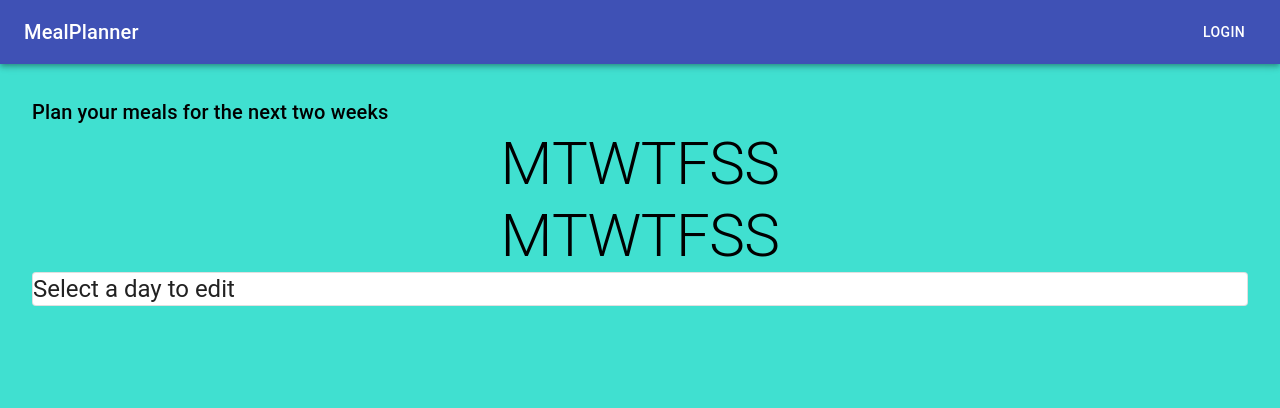
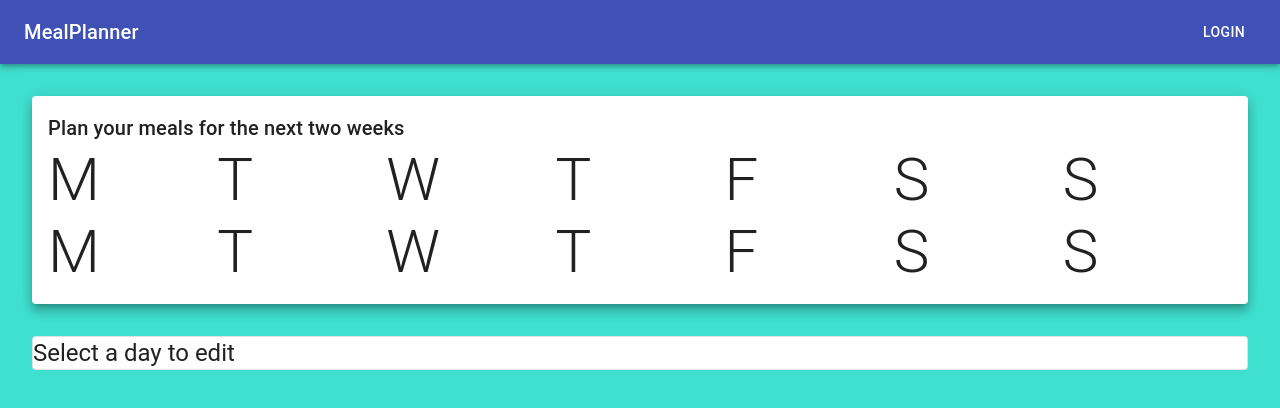
Before and after one commit to msandula12/meal-planner-client, a React (Create React App) app: page / in a window 1280 px wide. Shown: the top 408 px of the page. Built offline with nearby package versions, Linux system fonts and the light colour scheme.

Commit message:
feat: initial schedule setup

```diff
--- a/src/components/MealPlanner/MealPlanner.tsx
+++ b/src/components/MealPlanner/MealPlanner.tsx
@@ -1,5 +1,5 @@
 import { useState } from 'react';
-import { Container, Typography } from '@material-ui/core';
+import { Container } from '@material-ui/core';
 
 import MealForms from './MealForms/MealForms';
 import Schedule from './Schedule/Schedule';
@@ -14,9 +14,6 @@ const MealPlanner = () => {
 
   return (
     <Container className={classes.root}>
-      <Typography variant='h6'>
-        Plan your meals for the next two weeks
-      </Typography>
       <Schedule setSelectedDay={setSelectedDay} />
       <MealForms day={selectedDay}/>
     </Container>
--- a/src/components/MealPlanner/Schedule/Schedule.tsx
+++ b/src/components/MealPlanner/Schedule/Schedule.tsx
@@ -1,39 +1,36 @@
 import { FC } from 'react';
 import moment from 'moment';
-import { Grid, Typography } from '@material-ui/core';
+import { Card, Typography } from '@material-ui/core';
 
 import { Day } from '../../../constants/interfaces';
 import { MOCK_SCHEDULE } from '../../../mockData/mockData';
+
+import useStyles from './styles';
 
 type Props = {
   setSelectedDay: (day: Day) => void;
 }
 
 const Schedule: FC<Props> = ({ setSelectedDay }) => {
-  const currentWeek = MOCK_SCHEDULE.slice(0, 7);
-  const nextWeek = MOCK_SCHEDULE.slice(7);
+  const classes = useStyles();
 
   const editDay = (day: Day): void => {
     setSelectedDay(day);
   };
 
   return (
-    <Grid container alignItems='stretch' justify='center'>
-      <Grid container justify='center'>
-        {currentWeek.map(day => (
-          <Grid key={day.day.toLocaleDateString()} item onClick={() => editDay(day)}>
+    <Card raised className={classes.root} >
+      <Typography variant='h6'>
+        Plan your meals for the next two weeks
+      </Typography>
+      <div className={classes.schedule}>
+        {MOCK_SCHEDULE.map(day => (
+          <div key={day.day.toLocaleDateString()} onClick={() => editDay(day)}>
             <Typography variant='h2'>{moment(day.day).format('dd')[0]}</Typography>
-          </Grid>
+          </div>
         ))}
-      </Grid>
-      <Grid container justify='center'>
-        {nextWeek.map(day => (
-          <Grid key={day.day.toLocaleDateString()} item onClick={() => editDay(day)}>
-            <Typography variant='h2'>{moment(day.day).format('dd')[0]}</Typography>
-          </Grid>
-        ))}
-      </Grid>
-    </Grid>
+      </div>
+    </Card>
   )
 }
 
--- /dev/null
+++ b/src/components/MealPlanner/Schedule/styles.js
@@ -0,0 +1,12 @@
+import { makeStyles } from '@material-ui/core/styles';
+
+export default makeStyles(() => ({
+  root: {
+    padding: '1rem',
+    marginBottom: '2rem',
+  },
+  schedule: {
+    display: 'grid',
+    gridTemplateColumns: 'repeat(7, 1fr)',
+  },
+}));
```
